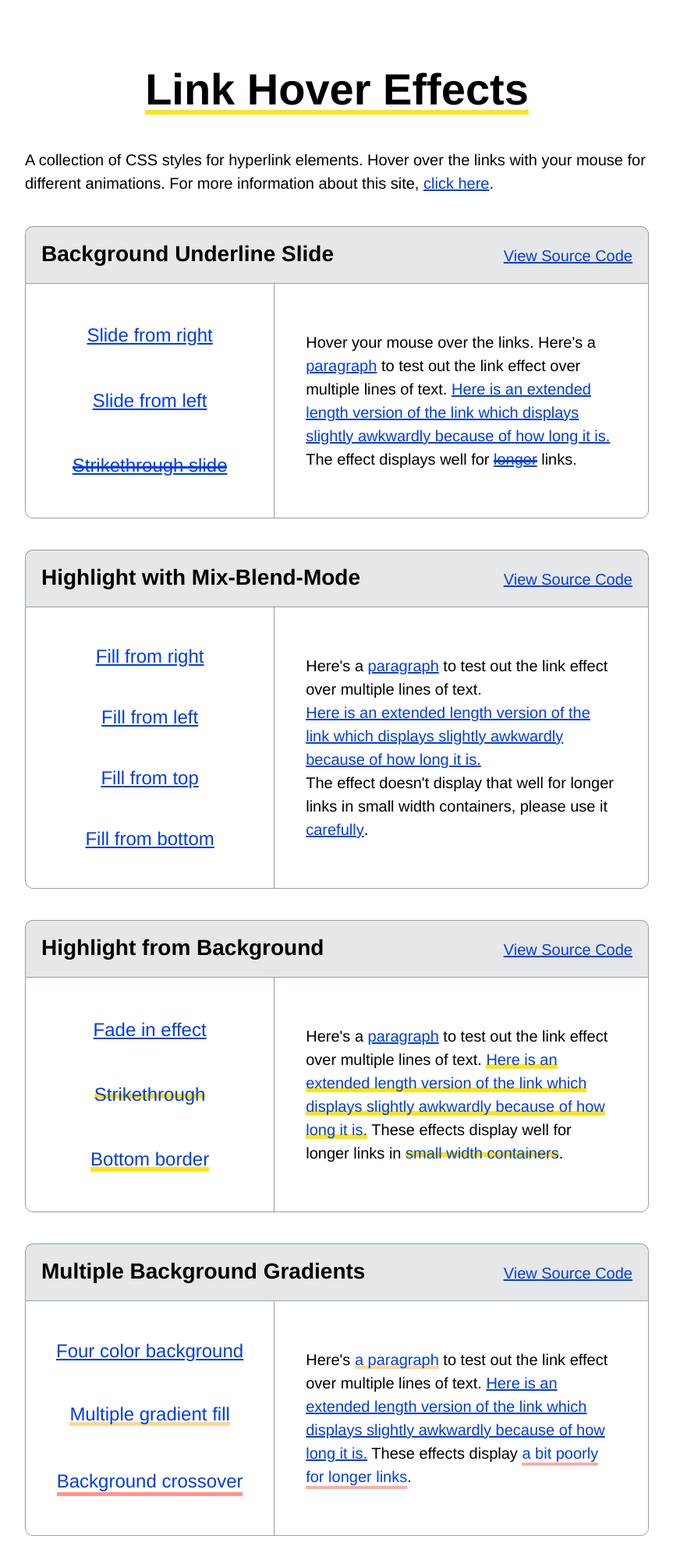
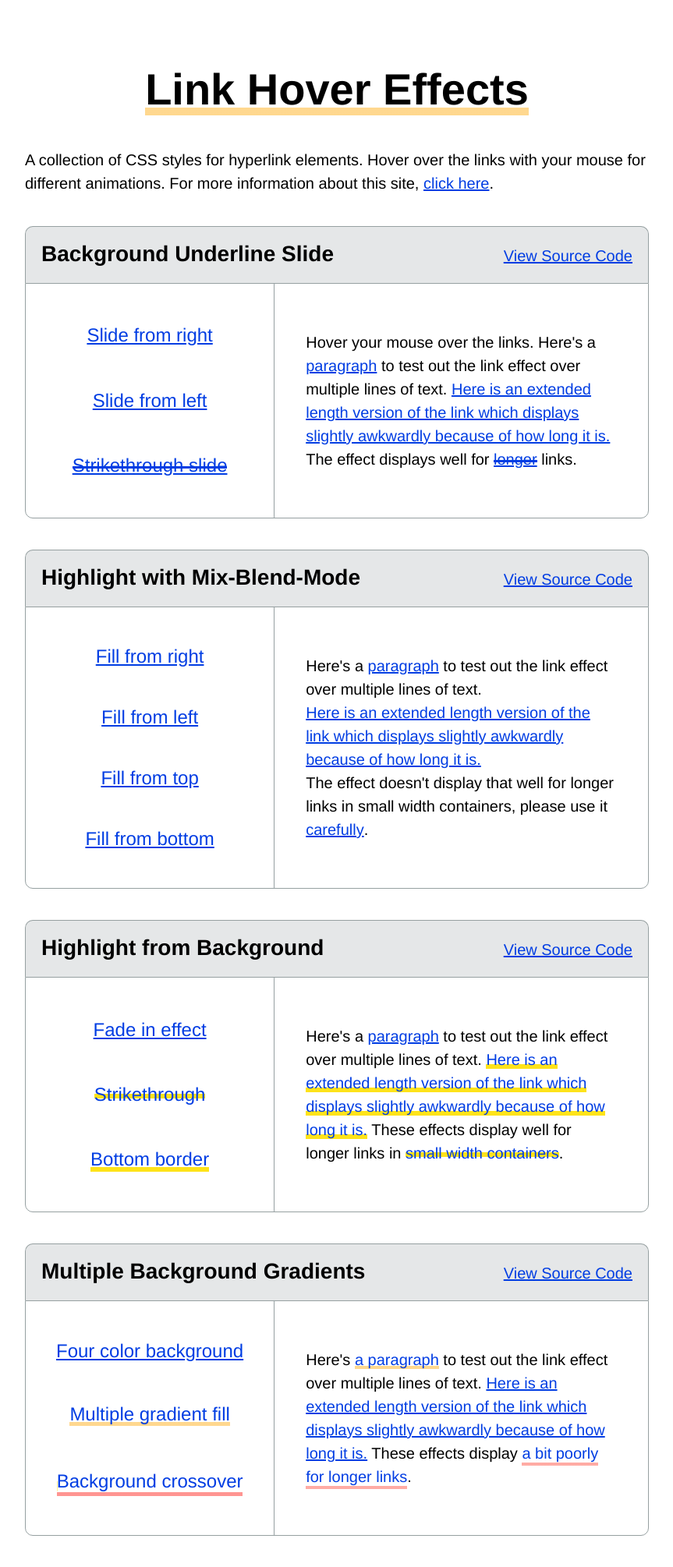
Before and after one commit to jhancock532/link-hover-effects, a Jekyll site: the page built from index.html, in a window 1280 px wide. Shown: the whole page at 78% size, without its empty margins (208-1071 px from the left). Built offline with Jekyll 4.4.1, drawn with Linux system fonts in a browser that asks for light colours; some web fonts are replaced.

Commit message:
Updated header style

```diff
--- a/index.html
+++ b/index.html
@@ -3,7 +3,7 @@ title: Link Hover Effects
 layout: page
 ---
 
-<h1 class="homepage__title"><a href="#" class="link--highlight-from-bottom-border">{{ site.title }}</a></h1>
+<h1 class="homepage__title"><a href="#" class="link--multi-gradient-fill">{{ site.title }}</a></h1>
 
 <p class="homepage__description">{{ site.description }} For more information about this site, <a href="{{site.baseurl}}/about">click here</a>.</p>
 
```
